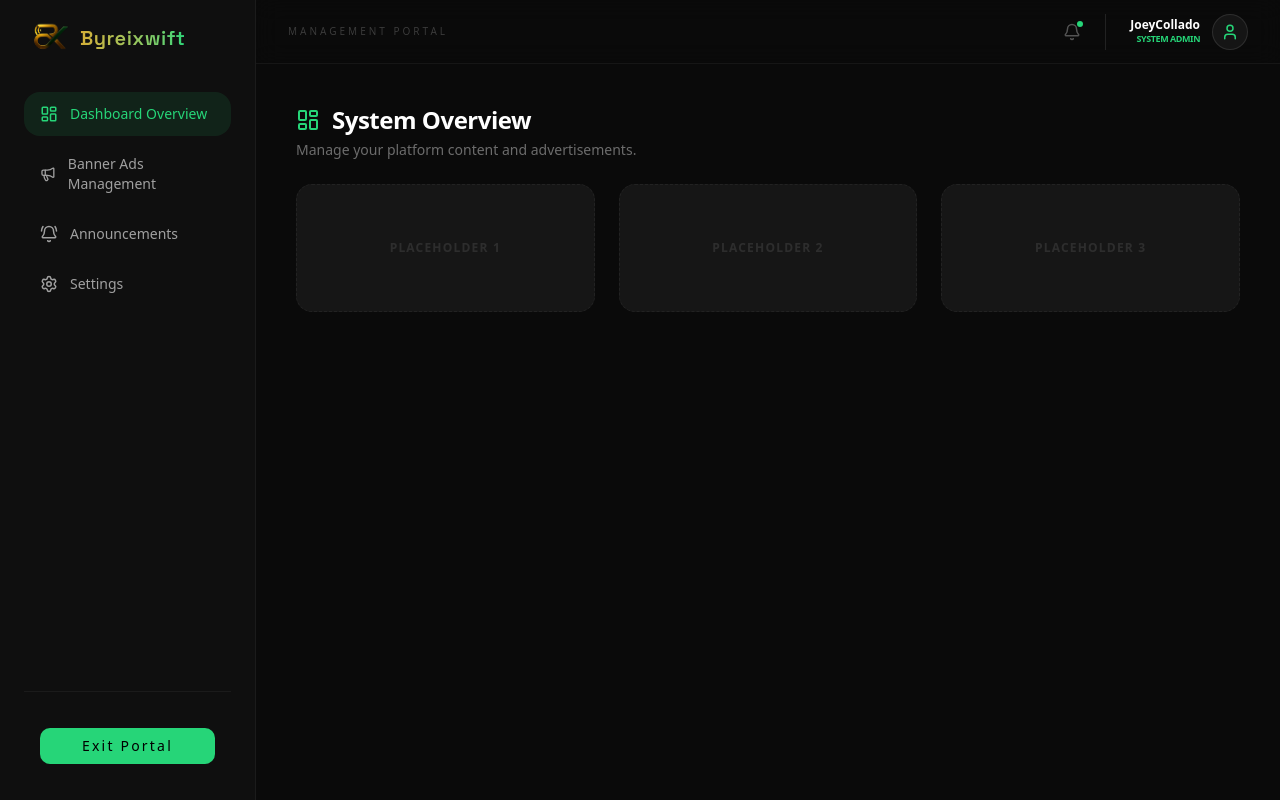
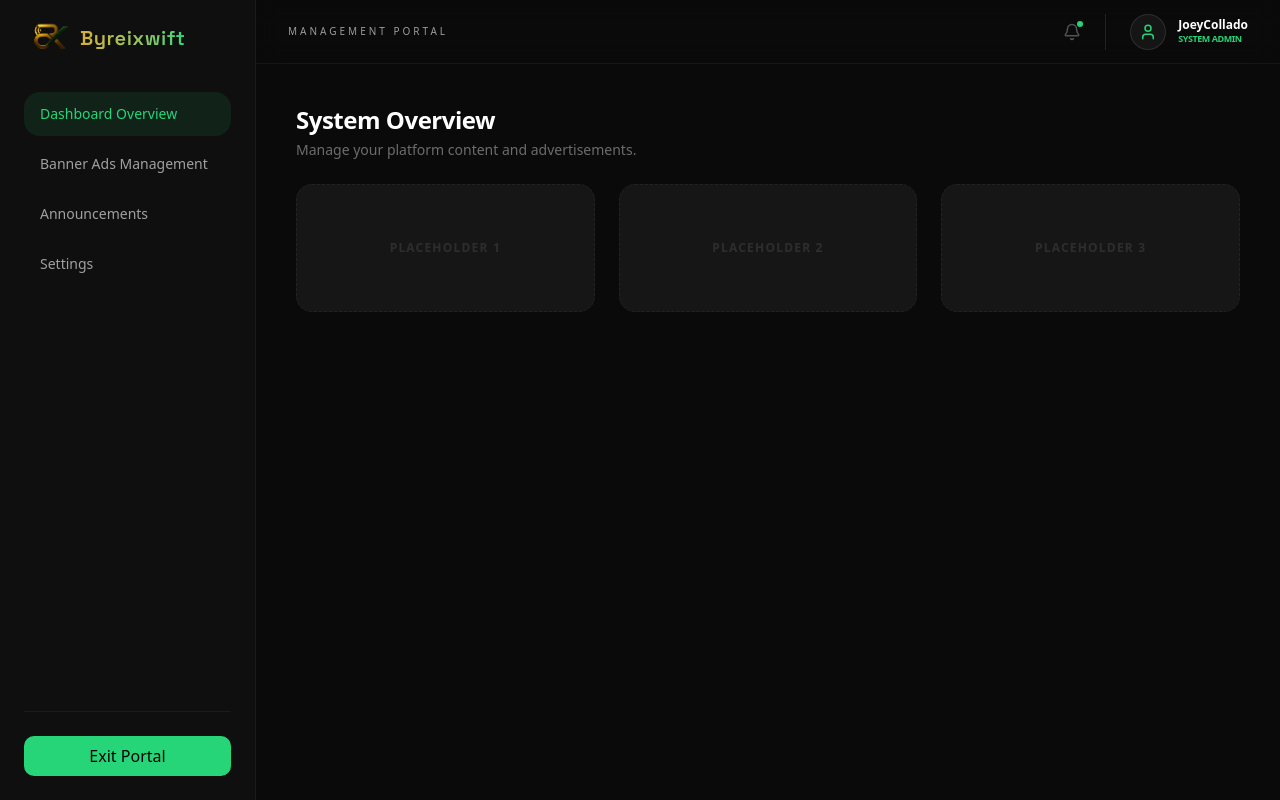
Before and after one commit to hyperstack-solidity/byreixwift, a Next.js app in the folder client/: page /cms in a window 1280 px wide. Built offline with nearby package versions, Linux system fonts and the light colour scheme.

Commit message:
feat: ui polish

```diff
--- a/client/src/components/Navbar.tsx
+++ b/client/src/components/Navbar.tsx
@@ -35,7 +35,7 @@ export function Navbar({
           {/* Logo */}
           <button
             onClick={() => onNavigate?.("home")}
-            className="flex-shrink-0"
+            className="shrink-0 cursor-pointer"
             title="home"
           >
             <ByreixLogo />
@@ -58,7 +58,7 @@ export function Navbar({
                 <button
                   key={link.value}
                   onClick={() => onNavigate?.(link.value)}
-                  className={`text-sm transition-colors ${
+                  className={`text-sm transition-colors cursor-pointer ${
                     currentPage === link.value
                       ? "text-[#26D578]"
                       : "text-[#A0A0A0] hover:text-white"
@@ -80,7 +80,7 @@ export function Navbar({
             ) : (
               <Button
                 onClick={onConnect}
-                className="bg-[#26D578] hover:bg-[#26D578]/90 text-black"
+                className="bg-[#26D578] hover:bg-[#26D578]/90 text-black cursor-pointer"
               >
                 <Wallet className="w-4 h-4 mr-2" />
                 Connect Wallet
@@ -120,7 +120,7 @@ export function Navbar({
                       onNavigate?.(link.value);
                       setMobileMenuOpen(false);
                     }}
-                    className={`text-left px-2 py-2 text-sm transition-colors ${
+                    className={`text-left px-2 py-2 text-sm transition-colors cursor-pointer ${
                       currentPage === link.value
                         ? "text-[#26D578]"
                         : "text-[#A0A0A0] hover:text-white"
@@ -133,7 +133,7 @@ export function Navbar({
               {!isConnected && (
                 <Button
                   onClick={onConnect}
-                  className="bg-[#26D578] hover:bg-[#26D578]/90 text-black"
+                  className="bg-[#26D578] hover:bg-[#26D578]/90 text-black cursor-pointer"
                 >
                   <Wallet className="w-4 h-4 mr-2" />
                   Connect Wallet
--- a/client/src/components/cms/AdminHeader.tsx
+++ b/client/src/components/cms/AdminHeader.tsx
@@ -14,24 +14,26 @@ export const AdminHeader = ({
   return (
     <header className="h-16 border-b border-white/5 bg-[#0A0A0A]/50 backdrop-blur-md flex items-center justify-between px-8 sticky top-0 z-30">
 
-      <div className="text-white/20 text-[10px] uppercase tracking-[0.3em] font-medium hidden md:block">
+      <div className="text-white/60 text-[10px] uppercase tracking-[0.3em] font-medium hidden md:block">
         Management Portal
       </div>
 
       <div className="flex items-center gap-6">
-        <button className="relative text-white/30 hover:text-[#26D578] transition-colors" title='btn'>
+        <button className="relative text-white/30 hover:text-[#26D578] transition-colors cursor-pointer" title='btn'>
           <Bell size={18} />
           <span className="absolute -top-0.5 -right-0.5 w-1.5 h-1.5 bg-[#26D578] rounded-full" />
         </button>
 
         <div className="flex items-center gap-3 pl-6 border-l border-white/10">
-          <div className="text-right">
+        <div className="h-9 w-9 rounded-full bg-white/5 border border-white/10 flex items-center justify-center text-[#26D578]">
+            <User size={18} className='cursor-pointer'/>
+          </div>
+          <div className="text-left cursor-pointer">
+
             <p className="text-xs font-bold text-white leading-tight">{user.name}</p>
             <p className="text-[9px] text-[#26D578] font-bold uppercase tracking-tighter">{user.role}</p>
           </div>
-          <div className="h-9 w-9 rounded-full bg-white/5 border border-white/10 flex items-center justify-center text-[#26D578]">
-            <User size={18} />
-          </div>
+
         </div>
       </div>
     </header>
--- a/client/src/components/cms/CMSDashboard.tsx
+++ b/client/src/components/cms/CMSDashboard.tsx
@@ -1,12 +1,12 @@
 import React from 'react';
-import { LayoutDashboard } from 'lucide-react';
+
 
 export const CMSDashboard = () => {
   return (
     <div className="space-y-6">
       <div>
         <h1 className="text-2xl font-bold flex items-center gap-3">
-          <LayoutDashboard className="text-[#26D578]" />
+
           System Overview
         </h1>
         <p className="text-white/40 text-sm mt-1">Manage your platform content and advertisements.</p>
--- a/client/src/components/cms/Sidebar.tsx
+++ b/client/src/components/cms/Sidebar.tsx
@@ -3,27 +3,17 @@
 import React, { useState } from "react";
 import Link from "next/link";
 import { usePathname } from "next/navigation";
-import {
-  LayoutDashboard,
-  Megaphone,
-  BellRing,
-  Settings,
-  Menu,
-  X,
-  LogOut,
-} from "lucide-react";
+import { Menu, X } from "lucide-react";
 import { ByreixLogo } from "../ByreixLogo";
-import { Button } from "../ui/button";
 
 const navLinks = [
-  { name: "Dashboard Overview", href: "/cms", icon: LayoutDashboard },
+  { name: "Dashboard Overview", href: "/cms" },
   {
     name: "Banner Ads Management",
     href: "/cms/bannerAdsManagement",
-    icon: Megaphone,
   },
-  { name: "Announcements", href: "/cms/announcements", icon: BellRing },
-  { name: "Settings", href: "/cms/settings", icon: Settings },
+  { name: "Announcements", href: "/cms/announcements" },
+  { name: "Settings", href: "/cms/settings" },
 ];
 
 export const Sidebar = () => {
@@ -33,26 +23,28 @@ export const Sidebar = () => {
   return (
     <>
       {/* MOBILE TOP BAR */}
-      <div className="lg:hidden fixed top-0 left-0 right-0 h-16 bg-[#0A0A0A] border-b border-white/5 flex items-center justify-between px-6 z-[60]">
-        <ByreixLogo className="h-6" />
+      <div className="lg:hidden fixed top-0 left-0 right-0 h-16 bg-[#0A0A0A] border-b border-white/5 flex items-center justify-between px-6 z-60">
+        <Link href="/" className="cursor-pointer">
+          <ByreixLogo className="h-7" />
+        </Link>
         <button
           onClick={() => setIsOpen(!isOpen)}
-          className="p-2 text-[#A0A0A0] hover:text-white transition-all active:scale-95"
+          className="p-2 text-[#A0A0A0] hover:text-white transition-all active:scale-95 cursor-pointer"
           aria-label="Toggle Menu"
         >
           {isOpen ? <X size={24} /> : <Menu size={24} />}
         </button>
       </div>
 
-      {/* COLLAPSIBLE MENU */}
+      {/* MENU */}
       <aside
         className={`
-        fixed z-[55] bg-[#0F0F0F] transition-all duration-300 ease-in-out
+        fixed z-55 bg-[#0F0F0F] transition-all duration-300 ease-in-out
 
-        /* DESKTOP: Static Sidebar */
+        /* DESKTOP */
         lg:static lg:inset-y-0 lg:left-0 lg:w-64 lg:min-h-screen lg:translate-y-0 lg:opacity-100 lg:border-r lg:border-white/5
 
-        /* MOBILE: Top-down Dropdown */
+        /* MOBILE */
         ${
           isOpen
             ? "top-16 left-0 right-0 opacity-100 translate-y-0 visible border-b border-white/10"
@@ -62,12 +54,13 @@ export const Sidebar = () => {
       >
         <div className="p-6 flex flex-col h-full">
           <div className="mb-10 hidden lg:block">
-            <ByreixLogo className="h-7" />
+            <Link href="/" className="cursor-pointer">
+              <ByreixLogo className="h-7" />
+            </Link>
           </div>
 
           <nav className="space-y-1.5 overflow-y-auto custom-scrollbar">
             {navLinks.map((link) => {
-
               const isActive =
                 link.href === "/cms"
                   ? pathname === "/cms"
@@ -84,7 +77,6 @@ export const Sidebar = () => {
                       : "text-[#A0A0A0] hover:text-white hover:bg-white/5"
                   }`}
                 >
-                  <link.icon size={18} />
                   {link.name}
                 </Link>
               );
@@ -94,11 +86,9 @@ export const Sidebar = () => {
           <div className="mt-auto pt-4 border-t border-white/5 lg:pt-6">
             <Link
               href="/"
-              className="flex items-center gap-3 px-4 py-3 text-[11px] text-white/20 hover:text-white transition-colors uppercase tracking-[0.2em]"
+              className="inline-flex items-center justify-center bg-[#26D578] hover:bg-[#26D578]/90 text-black w-full h-10 px-4 py-2 rounded-md font-medium"
             >
-              <Button className="cursor-pointer bg-[#26D578] hover:bg-[#26D578]/90 text-black w-full">
               Exit Portal
-              </Button>
             </Link>
           </div>
         </div>
@@ -108,7 +98,7 @@ export const Sidebar = () => {
       {isOpen && (
         <div
           onClick={() => setIsOpen(false)}
-          className="fixed inset-0 bg-black/60 backdrop-blur-sm z-[50] lg:hidden animate-in fade-in duration-300"
+          className="fixed inset-0 bg-black/60 backdrop-blur-sm z-50 lg:hidden animate-in fade-in duration-300 "
         />
       )}
     </>
```
